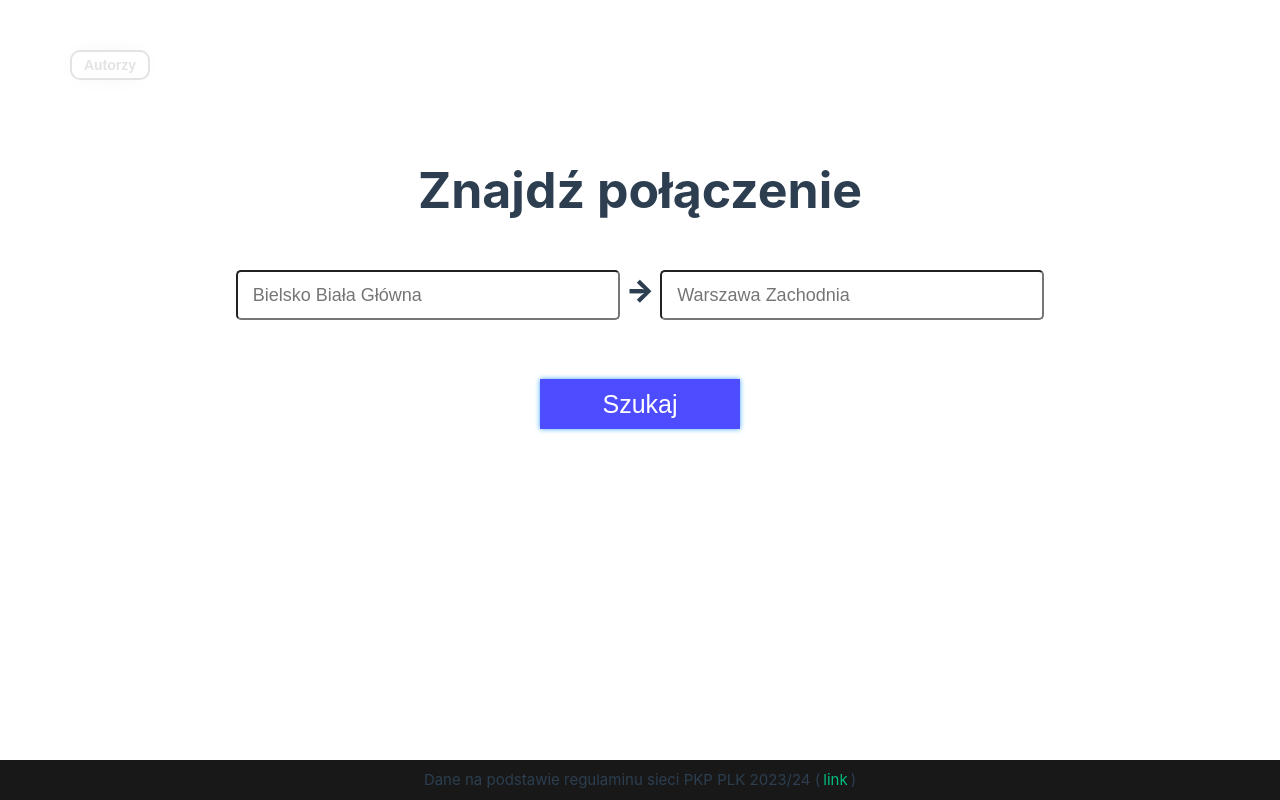
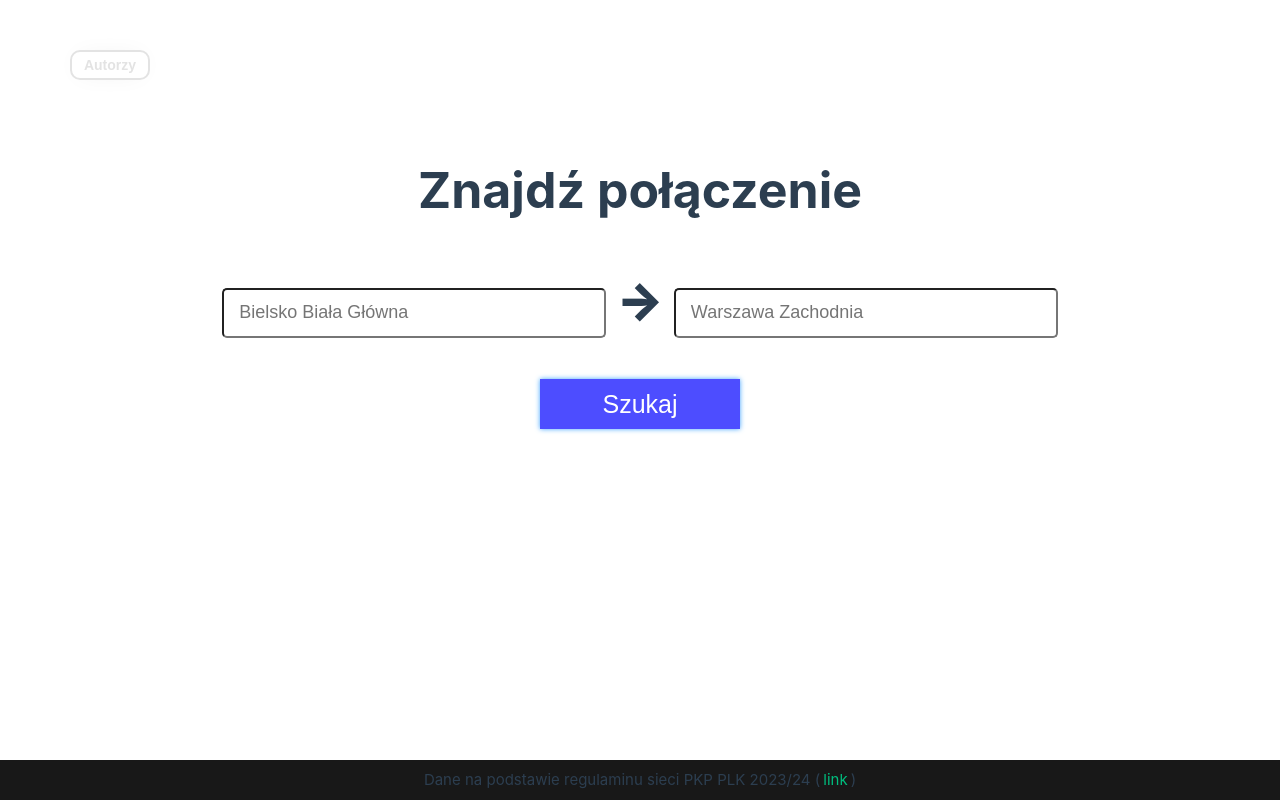
Before and after one commit to JakubJKrawczyk/TrainStationRepo, a Vue app: page / in a window 1280 px wide. Built offline with nearby package versions, Linux system fonts and the light colour scheme.

Commit message:
wincyj kurwa

```diff
--- a/src/assets/main.css
+++ b/src/assets/main.css
@@ -19,8 +19,8 @@ footer {
 }
 .arrow{
   text-align: center;
-  font-size: 30px;
-  width:100px;
+  font-size: 50px;
+  width:150px;
   font-weight: 900;
 }
 a,
```
